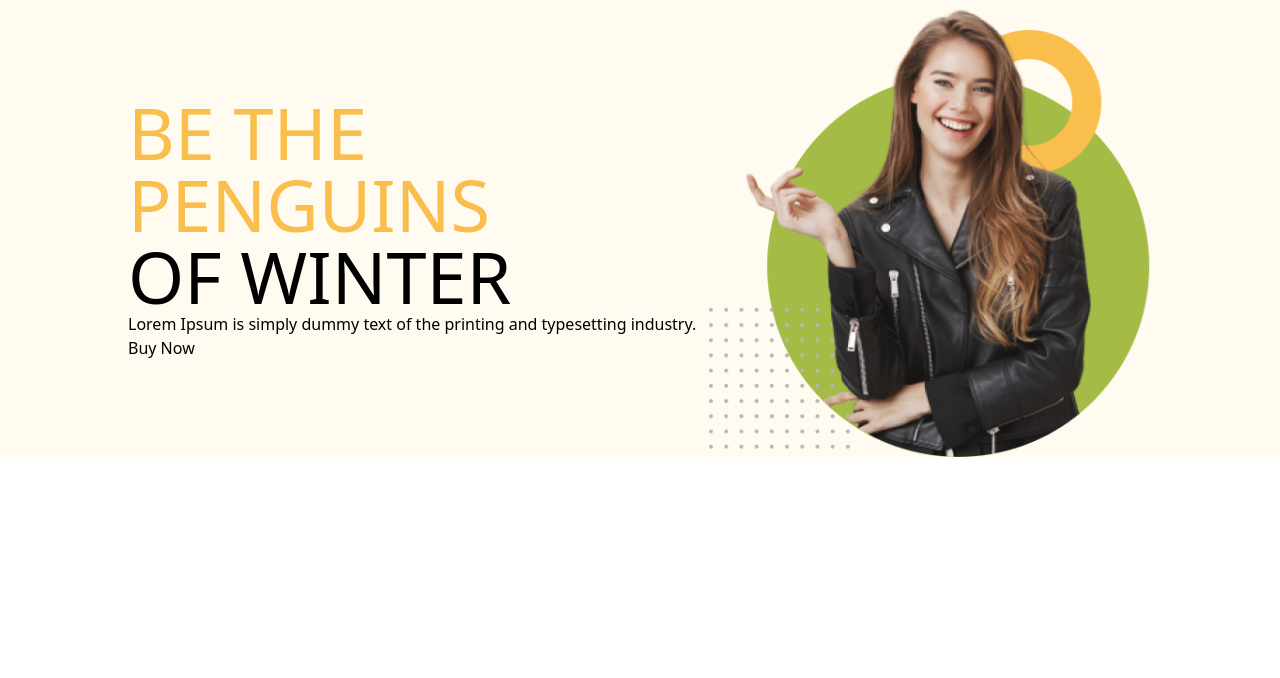
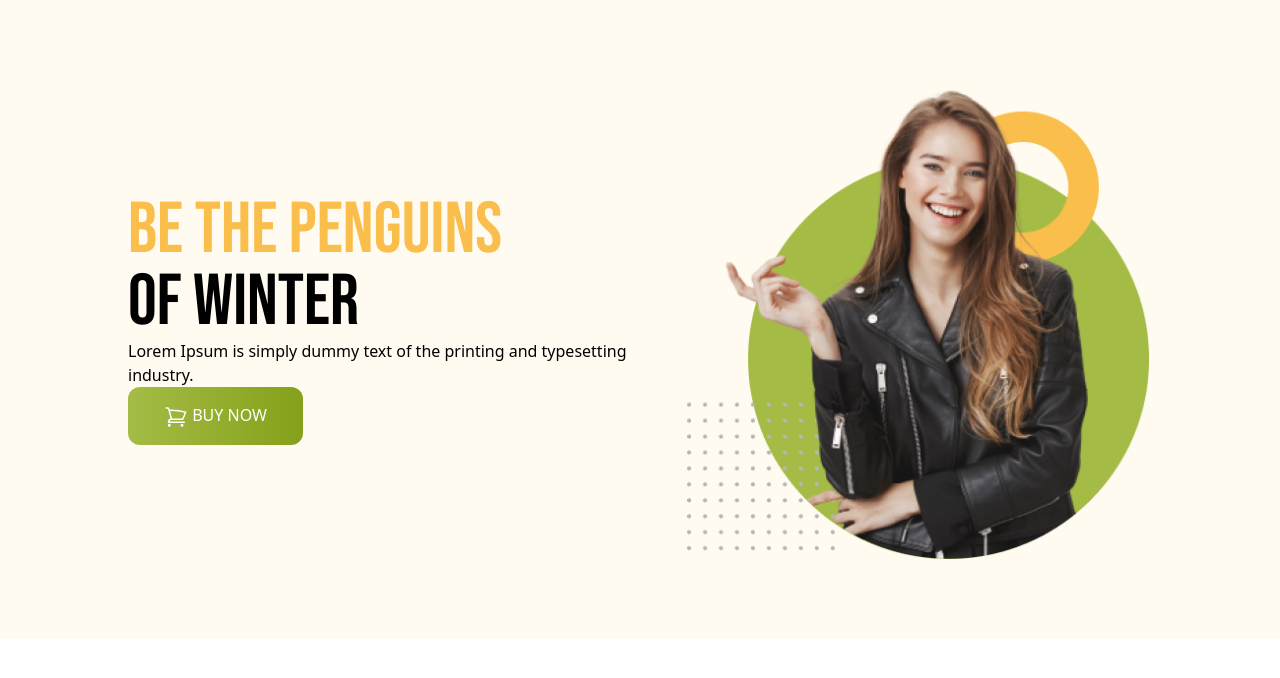
Before and after one commit to wwwshoaib/module-12-penguin-fashion-with-tailwind, a plain HTML site: page index.html in a window 1280 px wide. Drawn offline with nearby package versions, Linux system fonts and the light colour scheme.

Commit message:
banner section added

```diff
--- a/index.html
+++ b/index.html
@@ -5,24 +5,37 @@
     <meta name="viewport" content="width=device-width, initial-scale=1.0">
     <title>penguin fashion with tailwind</title>
     <script src="https://cdn.tailwindcss.com"></script>
+    <link rel="preconnect" href="https://fonts.googleapis.com">
+    <link rel="preconnect" href="https://fonts.gstatic.com" crossorigin>
+    <link href="https://fonts.googleapis.com/css2?family=Bebas+Neue&display=swap" rel="stylesheet">
+    <style>
+        .font-bebas-neue {
+            font-family: 'Bebas Neue', sans-serif;
+        }
+    </style>
 </head>
 <body>
-    <header class="bg-[#FFFBF0] px-32">
+    <header class="bg-[#FFFBF0] px-4 py-20 md:px-32">
         <!-- nav -->
         <nav>
 
         </nav>
         <!-- banner section -->
-       <div class="flex justify-between items-center" >
+       <div class="flex flex-col md:flex-row justify-between items-center" >
             <div>
-                <h1 class="text-7xl uppercase">
-                    <span class="text-[#FABE4C]"> Be the Penguins </span>
+                <h1 class="text-7xl uppercase font-bebas-neue">
+                    <span class="text-[#FABE4C]  "> Be the Penguins </span>
                      <br>
                      of Winter
                     </h1>
                     <p>Lorem Ipsum is simply dummy text of the printing
                         and typesetting industry.</p>
-                        <button>Buy Now</button>
+                        <button class="px-9 py-4 bg-gradient-to-r from-[#A4BC46] to-[#85A019] rounded-xl text-white uppercase">
+                            <svg xmlns="http://www.w3.org/2000/svg" fill="none" viewBox="0 0 24 24" stroke-width="1.5" stroke="currentColor" class="w-6 h-6 inline">
+                                <path stroke-linecap="round" stroke-linejoin="round" d="M2.25 3h1.386c.51 0 .955.343 1.087.835l.383 1.437M7.5 14.25a3 3 0 00-3 3h15.75m-12.75-3h11.218c1.121-2.3 2.1-4.684 2.924-7.138a60.114 60.114 0 00-16.536-1.84M7.5 14.25L5.106 5.272M6 20.25a.75.75 0 11-1.5 0 .75.75 0 011.5 0zm12.75 0a.75.75 0 11-1.5 0 .75.75 0 011.5 0z" />
+                              </svg>
+
+                            Buy Now</button>
 
             </div>
             <div>
```
